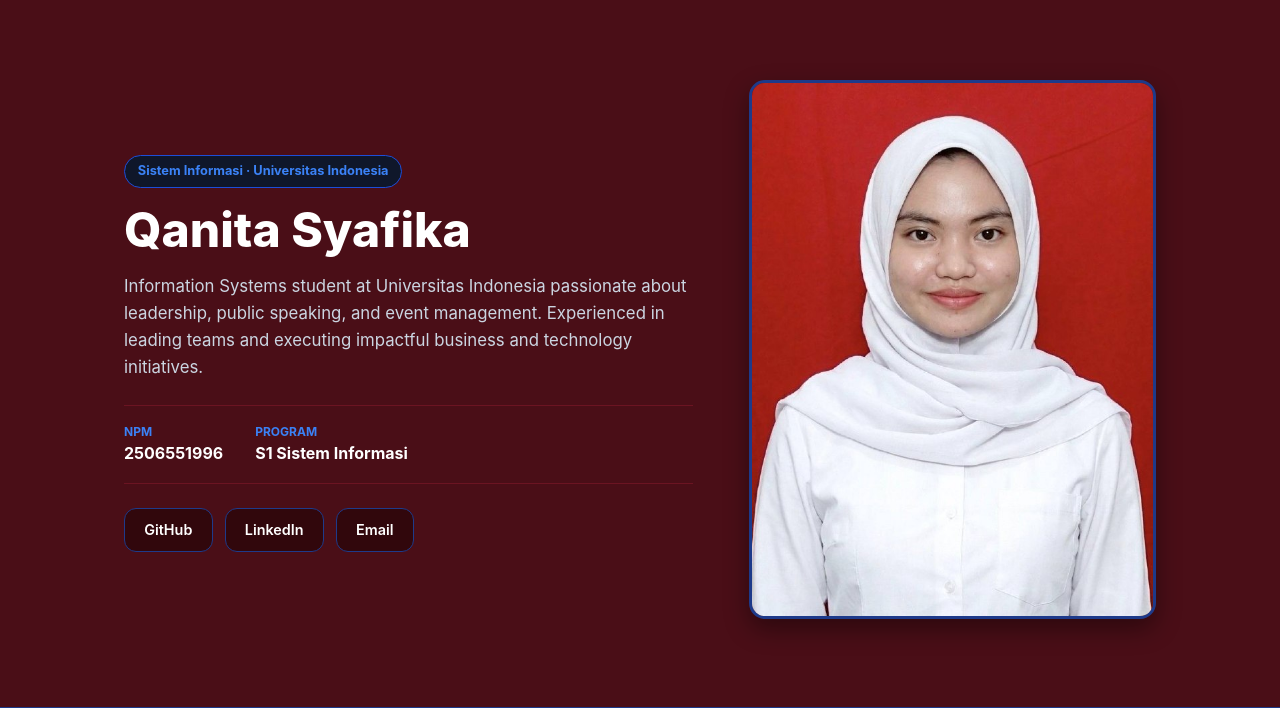
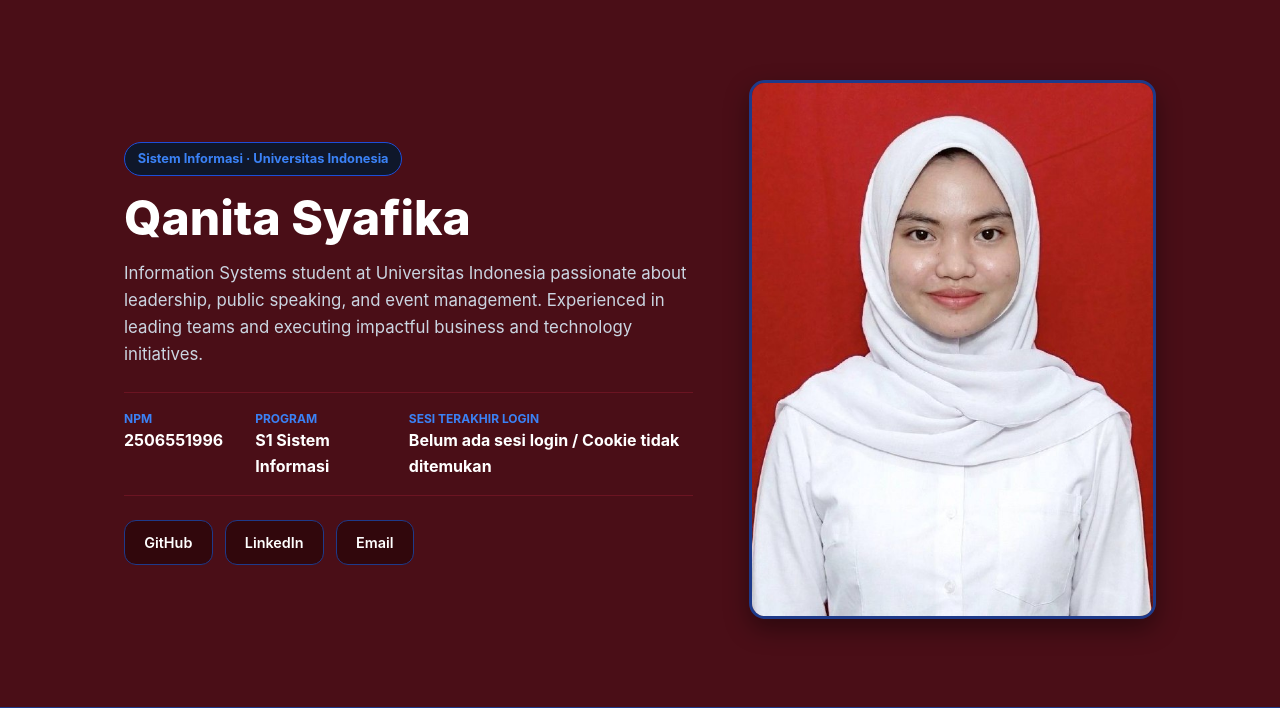
Before and after one commit to qanitasyafika/myportofolio, a Django app: page / in a window 1280 px wide. Shown: the part 70-778 px from the top of the page. Run offline with Django 5.2, Linux system fonts and the light colour scheme.

Commit message:
Menghapus Cookie last_login saat Logout

```diff
--- a/main/views.py
+++ b/main/views.py
@@ -1,3 +1,4 @@
+import datetime
 from django.contrib import messages
 from django.contrib.auth import login, logout
 from django.contrib.auth.forms import AuthenticationForm, UserCreationForm
@@ -10,12 +11,16 @@ from main.models import Experience, Project
 
 
 def show_main(request):
+    # Membaca cookie last_login dari request
+    last_login = request.COOKIES.get('last_login', 'Belum ada sesi login / Cookie tidak ditemukan')
+
     context = {
         'name': 'Qanita Syafika',
         'npm': '2506551996',
         'class': 'PBB C',
         'bio': 'Information Systems student at Universitas Indonesia passionate about leadership, public speaking, and event management. Experienced in leading teams and executing impactful business and technology initiatives.',
         'study_program': 'S1 Sistem Informasi',
+        'last_login': last_login,
     }
     return render(request, "index.html", context)
 
@@ -37,8 +42,14 @@ def register(request):
 def login_user(request):
     form = AuthenticationForm(request, data=request.POST or None)
     if request.method == "POST" and form.is_valid():
-        login(request, form.get_user())
-        return redirect("main:show_main")
+        user = form.get_user()
+        login(request, user)
+
+        # --- Langkah 2: Buat cookie last_login saat login berhasil ---
+        response = redirect("main:show_main")
+        response.set_cookie('last_login', datetime.datetime.now().strftime('%Y-%m-%d %H:%M:%S'))
+        return response
+
     context = {
         "name": "Qanita Syafika",
         "form": form,
@@ -48,7 +59,9 @@ def login_user(request):
 
 def logout_user(request):
     logout(request)
-    return redirect("main:show_main")
+    response = redirect("main:show_main")
+    response.delete_cookie('last_login')
+    return response
 
 
 # project views
--- a/templates/index.html
+++ b/templates/index.html
@@ -22,6 +22,10 @@
                         <span class="meta-label">Program</span>
                         <span class="meta-val">{{ study_program }}</span>
                     </div>
+                    <div>
+                        <span class="meta-label">Sesi Terakhir Login</span>
+                        <span class="meta-val">{{ last_login }}</span>
+                    </div>
                 </div>
 
                 <div class="social-btn-group">
```
